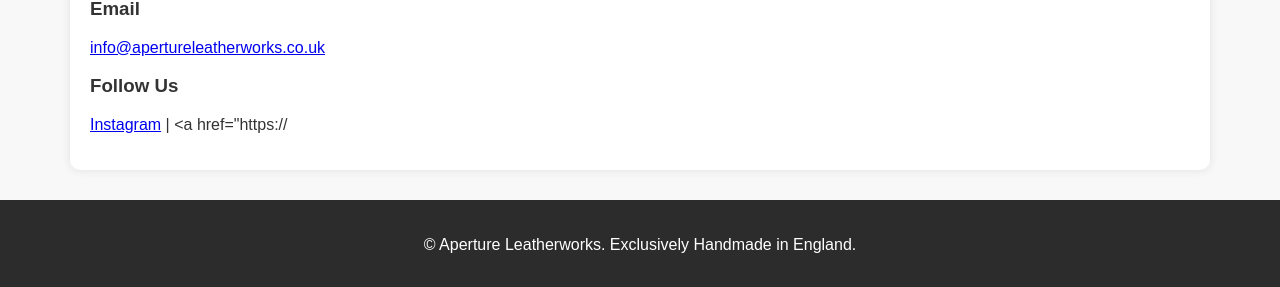
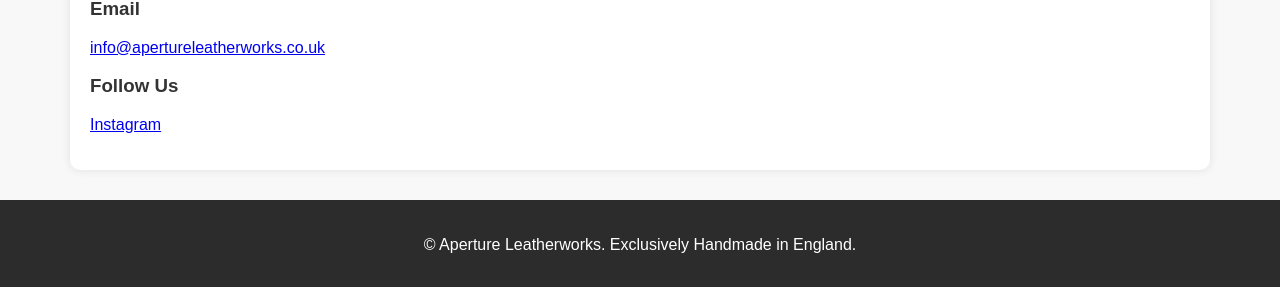
Before and after one commit to ApertureLeatherworks/aperture-leatherworks, a Jekyll site: the page built from contact.md, in a window 1280 px wide. Shown: the part 844-1131 px from the top of the page. Built offline with Jekyll 4.4.1, drawn with Linux system fonts in a browser that asks for light colours.

Commit message:
new layout

```diff
--- a/contact.md
+++ b/contact.md
@@ -28,7 +28,7 @@ title: Contact Us | Aperture Leatherworks"
     <h3>Email</h3>
     <p><a href="mailto:info@apertureleatherworks.co.uk">info@apertureleatherworks.co.uk</a></p>
 
-    <h3>Follow Us</h3>
-    <p>
-        <a href="https://instagram.com/apertureleatherworks" target="_blank">Instagram</a> |
-        <a href="https://
+<h3>Follow Us</h3>
+<p>
+    <a href="https://www.instagram.com/apertureleatherworks" target="_blank" rel="noopener noreferrer">Instagram</a>
+</p>
```
